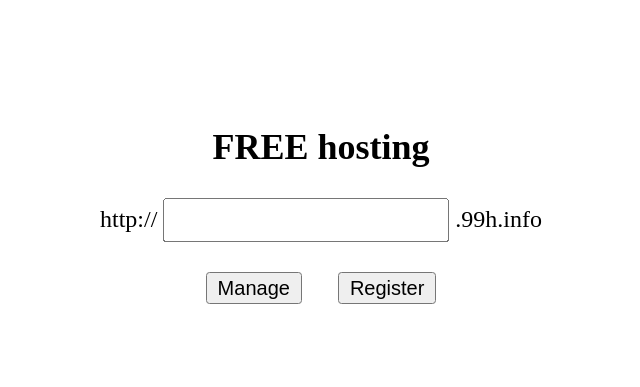
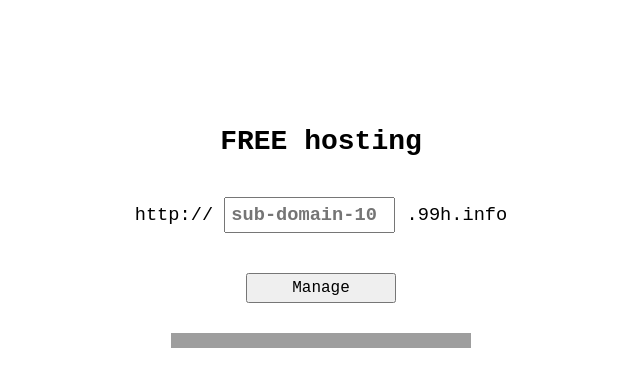
Before and after one commit to zahari/99h.info, a PHP site: page / in a window 1280 px wide. Shown: the top 387 px of the page, without its empty margins (319-959 px from the left). Run offline with PHP 8.4, Linux system fonts and the light colour scheme; grey boxes are pictures that could not be loaded.

Commit message:
Update index.php

```diff
--- a/www/index.php
+++ b/www/index.php
@@ -5,21 +5,37 @@
     <style>
         #main_div {
             margin-top: 10%;
-            zoom: 150%;
+            //zoom: 150%;
+            font-family: Courier New;
+            font-size: 14pt;
         }
         #bt_div {
-            margin-top: 20px;
+            margin-top: 40px;
         }
         #bt_reg {
             margin-left: 20px;
         }
+        .bt {
+            width: 150px;
+            height: 30px;
+            font-family: Courier New;
+            font-size: 12pt;
+        }
         #sub_domain {
             padding: 5px;
+            font-family: Courier New;
+            font-size: 14pt;
+            font-weight: bold;
         }
         #title {
-            margin-bottom: 20px;
+            margin-bottom: 40px;
             font-size: 150%;
             font-weight: bold;
+        }
+        #prov_img {
+            width: 300px;
+            height: 15px;
+            margin-top: 30px;
         }
     </style>
 <head>
@@ -30,15 +46,18 @@
                 <div id="title"> FREE hosting </div>
                 <div id="sub_domain_div">
                     <span id="txt_before"> http:// </span>
-                    <input id="sub_domain" type="text"/>
+                    <input id="sub_domain" type="text"  size="13" maxlength="13" placeholder="sub-domain-10"/>
                     <span id="txt_after"> .99h.info </span>
                 </div>
                 <div id="bt_div">
-                    <input id="bt_admin" type="submit" name="bt_admin" value="Manage"/>
-                    <input id="bt_reg" type="button" name="bt_reg" value="Register"/>
+                    <input id="bt_admin" class="bt" type="button" name="bt_admin" value="Manage"/>
+                    <!--input id="bt_reg" type="button" name="bt_reg" value="Register"/-->
                 <div>
             </form>
         </div>
     </center>
+    <center>
+        <img id="prov_img" src="provision.png" alt="Service provision email">
+    </center>
 </body>
 </html>
```
